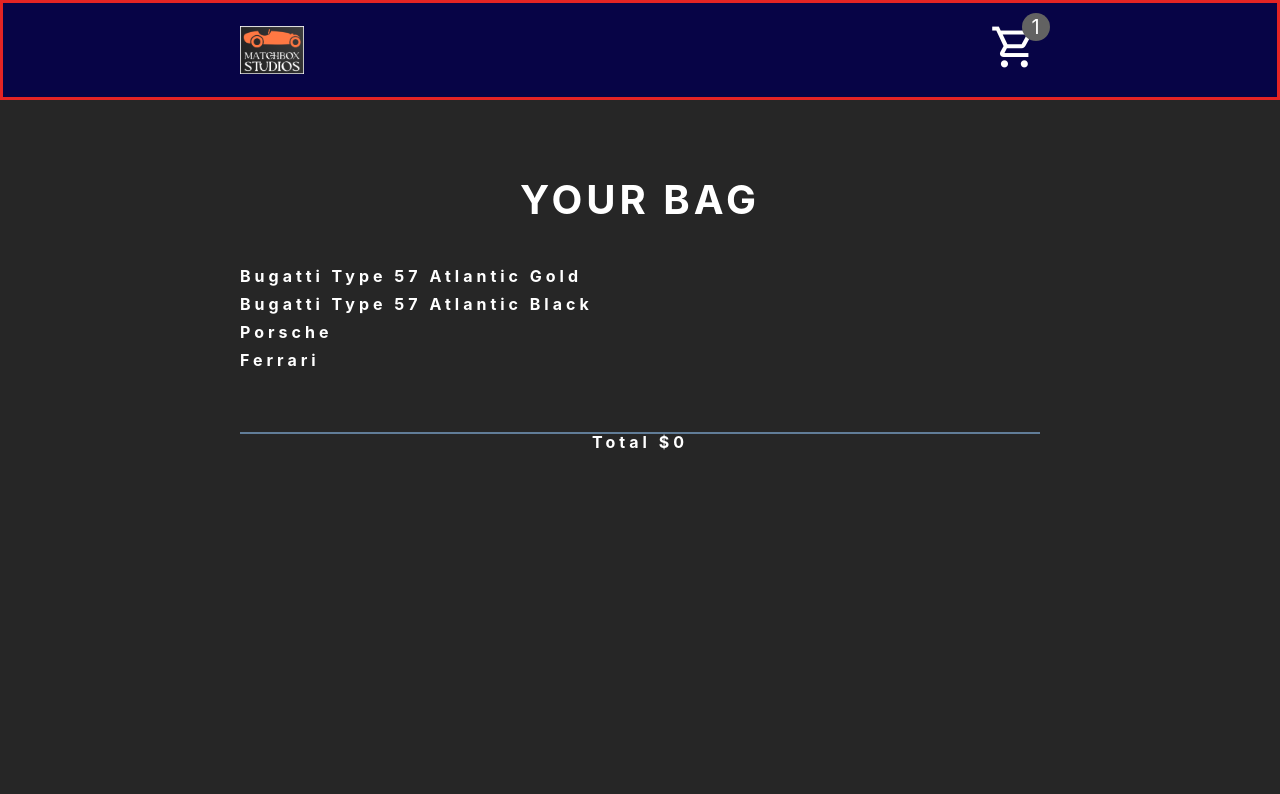
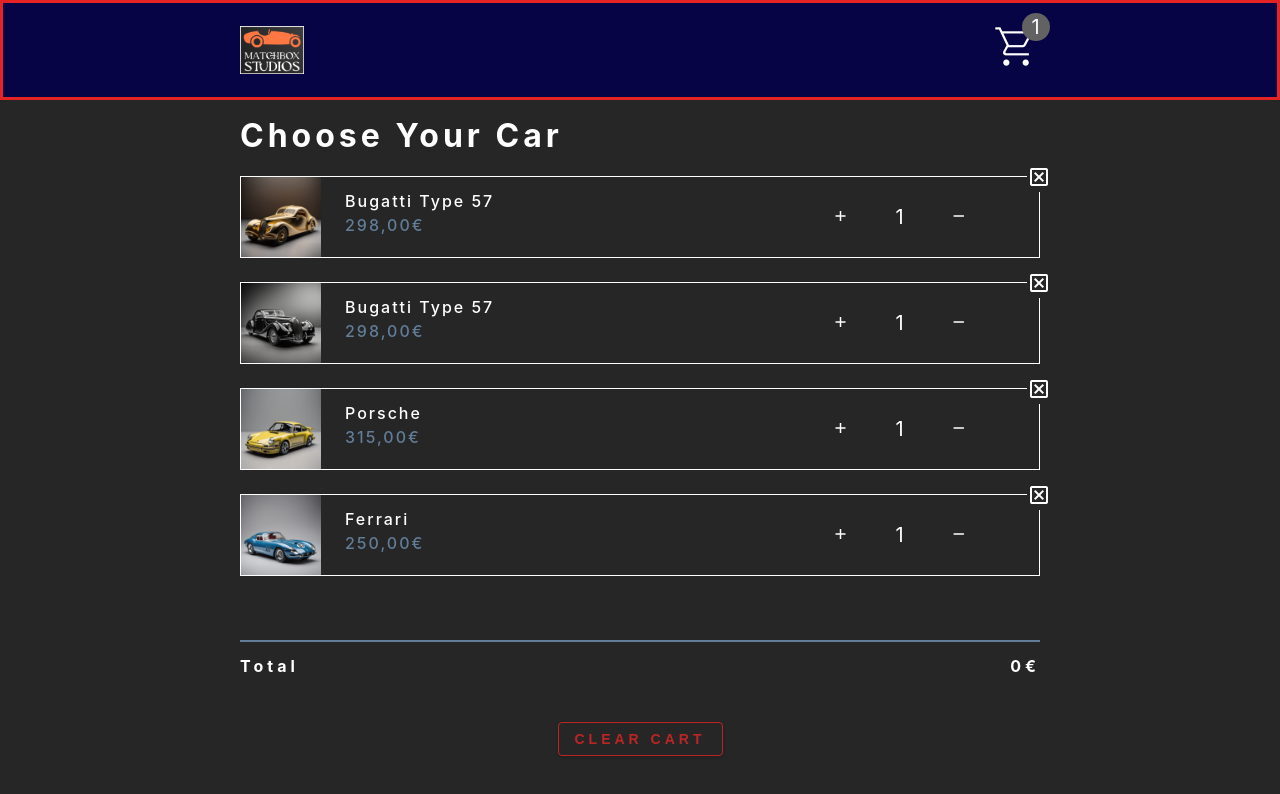
Before and after one commit to Murci2022/matchbox-shopping-cart, a React (Create React App) app: page / in a window 1280 px wide. Shown: the top 794 px of the page. Built offline with nearby package versions, Linux system fonts and the light colour scheme.

Commit message:
add icons, positions

```diff
--- a/src/App.js
+++ b/src/App.js
@@ -1,5 +1,5 @@
 import Navbar from './components/Navbar';
-import CartItem from './components/CartItem';
+
 import CartContainer from './components/CartContainer';
 
 function App() {
--- a/src/Items.js
+++ b/src/Items.js
@@ -6,14 +6,14 @@ import Porsche from './images/Porsche 911 1963.png';
 const Items = [
   {
     id: 'recdRxBsE14Rr2VuJ',
-    title: 'Bugatti Type 57 Atlantic Gold',
+    title: 'Bugatti Type 57',
     price: '298,00',
     img: BugattiGold,
     amount: 1,
   },
   {
     id: 'rec1JZlfCIBOPdcT2',
-    title: 'Bugatti Type 57 Atlantic black',
+    title: 'Bugatti Type 57',
     price: '298,00',
     img: BugattiBlack,
     amount: 1,
--- a/src/components/CartContainer.js
+++ b/src/components/CartContainer.js
@@ -1,10 +1,11 @@
 import React from 'react';
 import CartItem from './CartItem';
 import { useDispatch, useSelector } from 'react-redux';
+import { clearCart } from '../features/cart/cartSlice';
 
 const CartContainer = () => {
   const { cartItems, total, amount } = useSelector((store) => store.cart);
-
+  const dispatch = useDispatch();
   console.log(cartItems);
   if (amount < 1) {
     return (
@@ -18,7 +19,7 @@ const CartContainer = () => {
   return (
     <section className='cart'>
       <header>
-        <h2>your bag</h2>
+        <h3>choose your car</h3>
       </header>
       <div>
         {cartItems.map((item) => {
@@ -33,9 +34,21 @@ const CartContainer = () => {
       </div>
       <footer>
         <hr />
-        <h4>
-          total <span>${total}</span>
-        </h4>
+
+        <div className='cart-total'>
+          {' '}
+          <h4>
+            total <span>{total}€</span>
+          </h4>
+          <button
+            className='btn clear-btn'
+            onClick={() => {
+              dispatch(clearCart());
+            }}
+          >
+            Clear Cart
+          </button>
+        </div>
       </footer>
     </section>
   );
--- a/src/components/CartItem.js
+++ b/src/components/CartItem.js
@@ -1,13 +1,45 @@
 import React from 'react';
+import {
+  ChevronDown,
+  ChevronUp,
+  AddIcon,
+  DecreaseIcon,
+  RemoveIcon,
+} from '../icons';
+import { addItem } from '../features/cart/cartSlice';
+import { useDispatch } from 'react-redux';
 
 const CartItem = ({ id, img, title, price, amount }) => {
+  const dispatch = useDispatch();
   return (
-    <article>
-      {/*   <img
+    <article className='cart-item'>
+      <img
         src={img}
         alt={title}
-      /> */}
-      <h4>{title}</h4>
+      />
+      <div>
+        <h4>{title}</h4>
+        <h4 className='item-price'>{price}€</h4>
+      </div>
+      <div className='amount-btn-conti'>
+        <button
+          className='amount-btn'
+          onClick={() => {
+            dispatch(addItem());
+          }}
+        >
+          {/*<ChevronUp />  */}
+          <AddIcon />
+        </button>
+        <p className='amount'>{amount}</p>
+        <button className='amount-btn'>
+          <DecreaseIcon />
+          {/* <ChevronDown /> */}
+        </button>
+      </div>
+      <button className='remove-btn'>
+        <RemoveIcon />
+      </button>
     </article>
   );
 };
--- a/src/features/cart/cartSlice.js
+++ b/src/features/cart/cartSlice.js
@@ -10,8 +10,17 @@ const initialState = {
 const cartSlice = createSlice({
   name: 'cart',
   initialState,
+  reducers: {
+    clearCart: (state) => {
+      state.cartItems = [];
+    },
+    addItem: (state, action) => {
+      state.amount = action.payload + 1;
+    },
+  },
 });
 
-//console.log(cartSlice);
+console.log(cartSlice);
 
+export const { clearCart, addItem } = cartSlice.actions;
 export default cartSlice.reducer;
--- a/src/icons.js
+++ b/src/icons.js
@@ -3,10 +3,29 @@ export const CartIcon = () => {
   return (
     <div>
       {/* Other content here */}
-      <span className='material-symbols-outlined'>shopping_cart</span>
+      <span className='cart-icon material-symbols-outlined'>shopping_cart</span>
     </div>
   );
 };
+
+export const AddIcon = () => {
+  return (
+    <span className='add-decrease-icon material-symbols-outlined'>add</span>
+  );
+};
+export const DecreaseIcon = () => {
+  return (
+    <span className='add-decrease-icon material-symbols-outlined'>remove</span>
+  );
+};
+export const RemoveIcon = () => {
+  return (
+    <span class='remove-icon material-symbols-outlined'>
+      disabled_by_default
+    </span>
+  );
+};
+
 export const MatchboxLogo = () => {
   return (
     <div className='matchbox-logo'>
@@ -26,7 +45,7 @@ export const ChevronDown = () => {
       className='h-6 w-6'
       fill='none'
       viewBox='0 0 24 24'
-      stroke='currentColor'
+      stroke='white'
       strokeWidth={2}
     >
       <path
@@ -45,7 +64,7 @@ export const ChevronUp = () => {
       className='h-6 w-6'
       fill='none'
       viewBox='0 0 24 24'
-      stroke='currentColor'
+      stroke='white'
       strokeWidth={2}
     >
       <path
--- a/src/index.css
+++ b/src/index.css
@@ -123,6 +123,11 @@ Navbar
   width: 4rem;
 }
 nav {
+  position: fixed;
+  z-index: 10;
+  top: 0;
+  left: 0;
+  right: 0;
   background: var(--clr-primary);
   padding: 1.25rem 2rem;
   border: 3px solid rgb(228, 36, 36);
@@ -144,13 +149,17 @@ nav h3 {
   display: block;
   position: relative;
 }
-.material-symbols-outlined {
-  width: 50px;
+.add-decrease-icon {
+  color: var(--clr-white);
+  font-size: 1.25rem;
+}
+
+.remove-icon {
   color: var(--clr-white);
 }
 
-.material-symbols-outlined {
-  font-variation-settings: 'FILL' 0, 'wght' 700, 'GRAD' 200, 'opsz' 48;
+.cart-icon {
+  font-variation-settings: 'FILL' 0, 'wght' 200, 'GRAD' 200, 'opsz' 48;
   font-size: 3rem;
 }
 
@@ -180,7 +189,7 @@ Cart
   min-height: calc(100vh - 120px);
   width: 90vw;
   margin: 0 auto;
-  margin-top: 40px;
+  margin-top: 80px;
   padding: 2.5rem 0;
   max-width: var(--fixed-width);
 }
@@ -229,9 +238,11 @@ Cart Item
 ===============
 */
 .cart-item {
+  position: relative;
+  border: 1px solid white;
   display: grid;
   align-items: center;
-  grid-template-columns: auto 1fr auto;
+  grid-template-columns: auto 1fr 0.3fr 0.1fr;
   grid-column-gap: 1.5rem;
   margin: 1.5rem 0;
 }
@@ -240,6 +251,7 @@ Cart Item
   height: 5rem;
   object-fit: cover;
 }
+/* ------------ grid 2----------- */
 .cart-item h4 {
   margin-bottom: 0.5rem;
   font-weight: 500;
@@ -249,28 +261,37 @@ Cart Item
   color: var(--clr-grey-5);
 }
 .remove-btn {
+  position: absolute;
+  top: -12px;
+  right: -12px;
   color: var(--clr-primary);
   letter-spacing: var(--spacing);
   cursor: pointer;
   font-size: 0.85rem;
-  background: transparent;
+  background: var(--clr-grey-10);
   border: none;
-  margin-top: 0.375rem;
+
   transition: var(--transition);
 }
 .remove-btn:hover {
   color: var(--clr-primary-light);
 }
+/* -------------------------grid 3--------------------- */
+.amount-btn-conti {
+  display: flex;
+  justify-content: space-between;
+  align-items: center;
+}
 .amount-btn {
-  width: 24px;
+  /* width: 24px; */
   background: transparent;
   border: none;
   cursor: pointer;
 }
-.amount-btn svg {
+.amount-btn {
   color: var(--clr-primary);
 }
-.amount-btn:hover svg {
+.amount-btn:hover span {
   color: var(--clr-primary-light);
 }
 .amount {
@@ -318,3 +339,7 @@ hr {
   display: flex;
   justify-content: space-around;
 }
+
+/* .material-symbols-outlined {
+  font-size: 20px;
+} */
```
